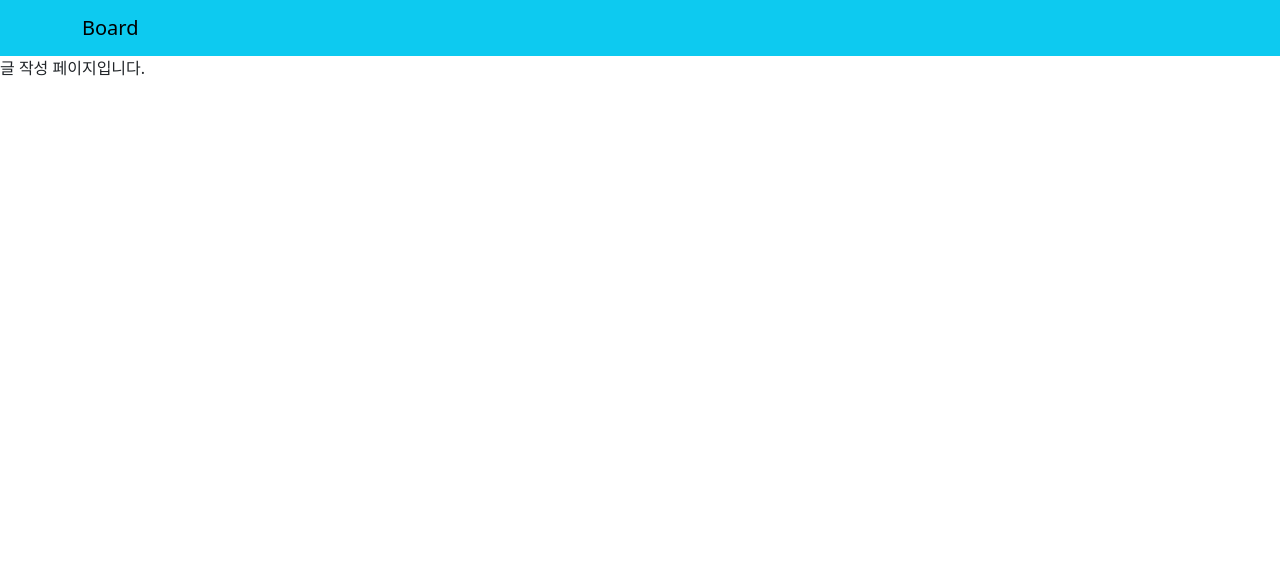
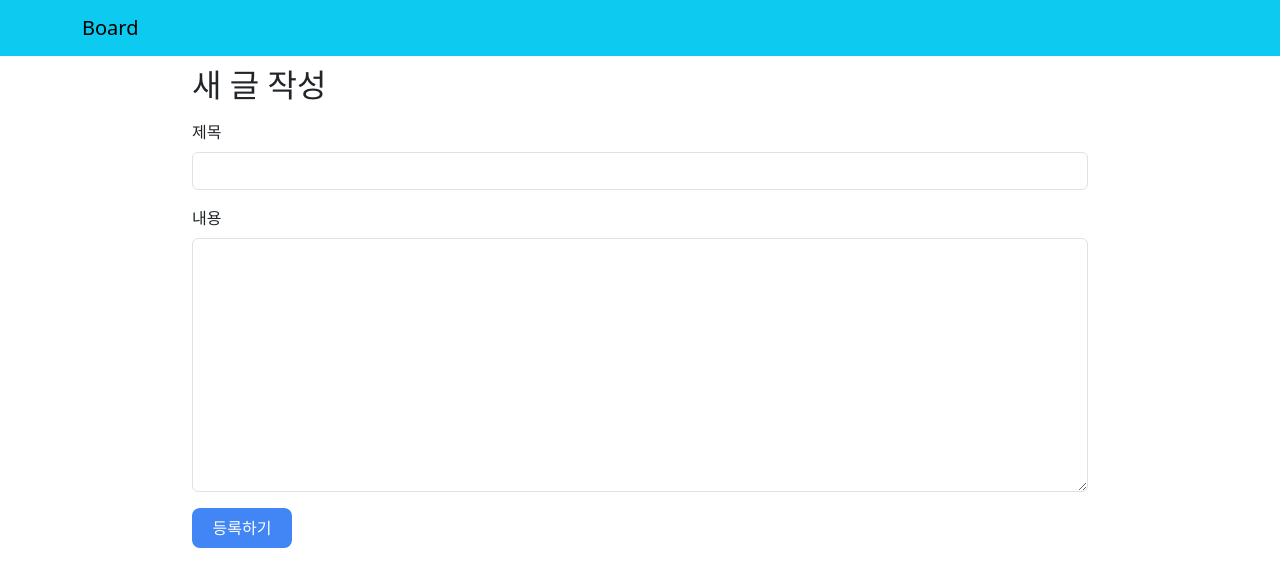
Before and after one commit to cermen/ReactBoard, a React (Create React App) app: page /write in a window 1280 px wide. Shown: the top 586 px of the page. Built offline with nearby package versions, Linux system fonts and the light colour scheme.

Commit message:
새 글 작성 버튼 및 페이지 구현

```diff
--- a/src/App.js
+++ b/src/App.js
@@ -7,6 +7,7 @@ import { Routes, Route, Link } from "react-router-dom";
 import Article from "./Article";
 import { useState } from "react";
 import data from "./data";
+import Write from "./Write";
 
 function App() {
   const [articles, setArticles] = useState(data.sort((a, b) => b.id - a.id));
@@ -30,7 +31,7 @@ function App() {
           }
         />
         <Route path="/content/:id" element={<Article articles={articles}/>} />
-        <Route path="/write" element={<div>글 작성 페이지입니다.</div>} />
+        <Route path="/write" element={<Write/>} />
       </Routes>
     </div>
   );
--- a/src/Article.js
+++ b/src/Article.js
@@ -8,7 +8,7 @@ function Article(props) {
 
   return (
     <main className='Article'>
-      <h1 className='article__title'>{article.title}</h1>
+      <h2 className='article__title'>{article.title}</h2>
       <p className='article__date'>{article.date}</p>
       <hr/>
       <div className='article__content'>{article.content}</div>
--- a/src/BoardTable.js
+++ b/src/BoardTable.js
@@ -9,6 +9,11 @@ function BoardTable(props) {
   let navigate = useNavigate();
 
   return (
+    <>
+    <header>
+      <h2>글 목록</h2>
+      <button className={styles.new_article_btn} onClick={ () => navigate("/write") }>새 글 작성</button>
+    </header>
     <Table striped>
       <thead>
         <tr>
@@ -29,6 +34,7 @@ function BoardTable(props) {
         })}
       </tbody>
     </Table>
+    </>
   );
 }
 
--- a/src/BoardTable.module.css
+++ b/src/BoardTable.module.css
@@ -1,3 +1,8 @@
+header {
+  display: flex;
+  justify-content: space-between;
+}
+
 .row__title {
   cursor: pointer;
 }
@@ -5,3 +10,16 @@
 .row__title:hover {
   color: gray;
 }
+
+.new_article_btn {
+  width: 100px;
+  height: 40px;
+  background-color: #4285f4;
+  color: white;
+  border: transparent;
+  border-radius: 8px;
+}
+
+.new_article_btn:hover {
+  opacity: 0.9;
+}
--- /dev/null
+++ b/src/Write.js
@@ -0,0 +1,23 @@
+import Form from 'react-bootstrap/Form';
+import styles from "./Write.module.css";
+
+function Write() {
+  return (
+    <main>
+      <h2>새 글 작성</h2>
+      <Form>
+        <Form.Group className="mb-3">
+          <Form.Label>제목</Form.Label>
+          <Form.Control type="email"/>
+        </Form.Group>
+        <Form.Group className="mb-3">
+          <Form.Label>내용</Form.Label>
+          <Form.Control as="textarea" rows={10} />
+        </Form.Group>
+      </Form>
+      <button className={styles.add_btn}>등록하기</button>
+    </main>
+  );
+}
+
+export default Write;
--- /dev/null
+++ b/src/Write.module.css
@@ -0,0 +1,16 @@
+h2 {
+  margin-bottom: 16px;
+}
+
+.add_btn {
+  width: 100px;
+  height: 40px;
+  background-color: #4285f4;
+  color: white;
+  border: transparent;
+  border-radius: 8px;
+}
+
+.add_btn:hover {
+  opacity: 0.9;
+}
```
